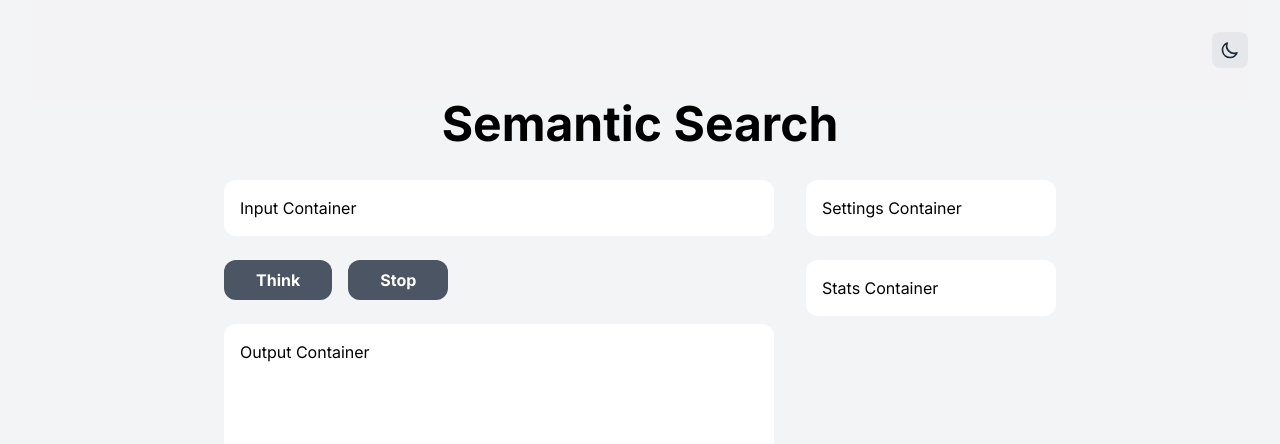
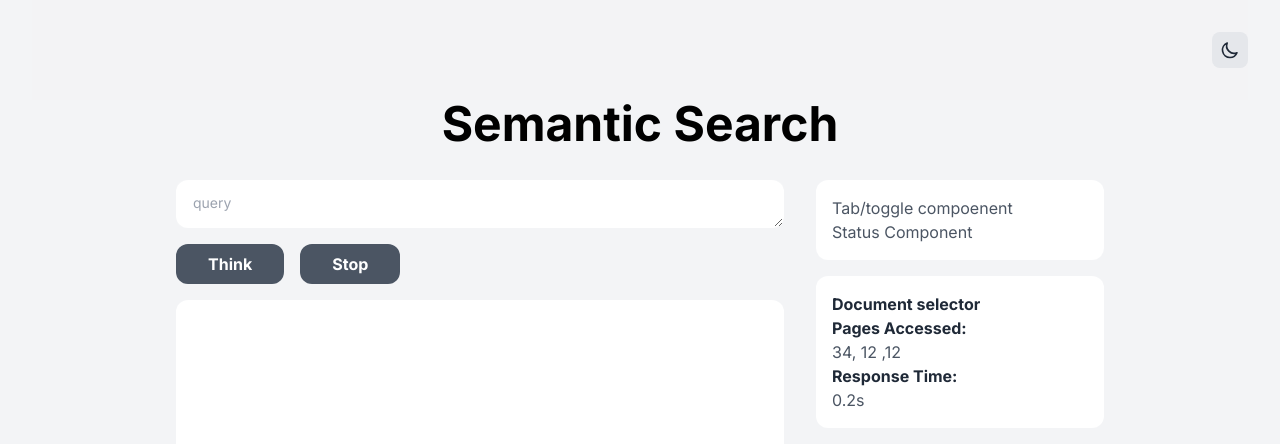
Before and after one commit to beverm2391/semantic-search-frontend-v2, a Next.js app: page / in a window 1280 px wide. Shown: the top 444 px of the page. Built offline with nearby package versions, Linux system fonts and the light colour scheme.

Commit message:
layout finished

```diff
--- a/components/Container.js
+++ b/components/Container.js
@@ -86,7 +86,7 @@ export default function Container(props) {
                     </button>
                 </nav>
             </div>
-            <main className="flex flex-col items-center px-8 pb-16 bg-gray-100 dark:bg-gray-900 w-full relative max-w-4xl mx-auto">
+            <main className="flex flex-col items-center px-8 pb-16 bg-gray-100 dark:bg-gray-900 w-full">
                 {children}
             </main >
         </div >
--- a/components/UI.js
+++ b/components/UI.js
@@ -1,11 +1,20 @@
 import Button from './Button'
+import { useState } from 'react'
 
 export default function UI() {
+    const [query, setQuery] = useState('')
+    const [response, setResponse] = useState('')
+
     return (
-        <div className='grid'>
-            <div className='col1'>
-                <div className='input-container'>
-                    <p>Input Container</p>
+        <div className='main-container'>
+            <div className='col1 align-start'>
+                <div className='input-container p-0'>
+                    <textarea
+                        className="textarea textarea-ghost w-full max-h-[2rem]"
+                        placeholder="query"
+                        value={query}
+                        onChange={e => setQuery(e.target.value)}
+                    />
                 </div>
                 <div className='buttons-container'>
                     <Button className='bg-gray-600 text-white dark:bg-gray-400 dark:text-black font-bold py-2 px-8 rounded-xl hover:scale-[1.01] hover:bg-gray-500 mr-4'>
@@ -16,15 +25,22 @@ export default function UI() {
                     </Button>
                 </div>
                 <div className='output-container'>
-                    <p>Output Container</p>
+                    <p>{query}</p>
                 </div>
             </div>
-            <div className='col2'>
+            <div className='col2 text-gray-600 dark:text-gray-400'>
                 <div className='settings-container'>
-                    <p>Settings Container</p>
+                    <p>Tab/toggle compoenent</p>
+                    <p>Status Component</p>
                 </div>
                 <div className='stats-container'>
-                    <p>Stats Container</p>
+                    <h3 className='font-bold text-gray-800 dark:text-gray-200'>
+                        Document selector
+                    </h3>
+                    <h3 className='font-bold text-gray-800 dark:text-gray-200'>Pages Accessed:</h3>
+                    <p>34, 12 ,12</p>
+                    <h3 className='font-bold text-gray-800 dark:text-gray-200'>Response Time:</h3>
+                    <p>0.2s</p>
                 </div>
             </div>
         </div>
--- a/package.json
+++ b/package.json
@@ -10,6 +10,7 @@
   },
   "dependencies": {
     "@next/font": "13.1.1",
+    "daisyui": "^2.46.1",
     "eslint": "8.31.0",
     "eslint-config-next": "13.1.1",
     "next": "13.1.1",
--- a/styles/globals.css
+++ b/styles/globals.css
@@ -61,51 +61,74 @@ a {
   }
 }
 
-.grid {
-  display: grid;
-  grid-template-columns: 1fr 250px;
+.main-container {
+  display: flex;
+  flex-direction: row;
   gap: 2rem;
+  margin: 0 auto;
+  justify-content: center;
   width: 100%;
 }
 
 .col1 {
-  display: grid;
-  gap: 1.5rem;
-  grid-template-rows: [input-container] auto [buttons-container] 40px [output-container] minmax(400px, 1fr);
+  display: flex;
+  flex-direction: column;
+  gap: 1rem;
   height: 100%;
+  width: 100%;
+  max-width: 38rem;
 }
 
 .col2 {
   display: flex;
   flex-direction: column;
-  gap: 1.5rem;
+  width: 18rem;
+  gap: 1rem;
+  height: 100%;
 }
 
-.col1 > div, .col2 > div {
-  @apply  dark:bg-gray-800 rounded-xl;
+@media (max-width: 1000px) {
+  .col2 {
+    display: none;
+  }
 }
 
-.col1 > div:not(.buttons-container), .col2 > div {
-  @apply bg-white p-4;
+.input-container, .output-container, .settings-container, .stats-container {
+  @apply bg-white dark:bg-gray-800 rounded-xl;
 }
 
 .input-container {
-  grid-row: input-container;
+  display: flex;
+  flex-direction: column;
+  justify-content: center;
+  align-items: center;
 }
 
 .buttons-container {
-  grid-row: buttons-container;
   gap: 1rem;
 }
 
 .output-container {
-  grid-row: output-container;
+  @apply p-4;
+  width: 100%;
+  min-height: 400px;
+  overflow: hidden;
+  white-space: pre-wrap;
+  overflow-wrap: break-word;
 }
 
 .settings-container {
-  position: relative;
+  @apply p-4;
+  width: 100%;
+  overflow: hidden;
+  white-space: pre-wrap;
+  overflow-wrap: break-word;
 }
 
 .stats-container {
-  position: relative;
+  @apply p-4;
+  width: 100%;
+  overflow: hidden;
+  white-space: pre-wrap;
+  overflow-wrap: break-word;
 }
--- a/tailwind.config.js
+++ b/tailwind.config.js
@@ -14,5 +14,5 @@ module.exports = {
       ['merry']: ['Merriweather', ...fontFamily.serif],
     },
   },
-  plugins: [],
+  plugins: [require("daisyui")],
 }
```
Also changed, not shown: 1 other file (tests, documents, lock files or other folders).
